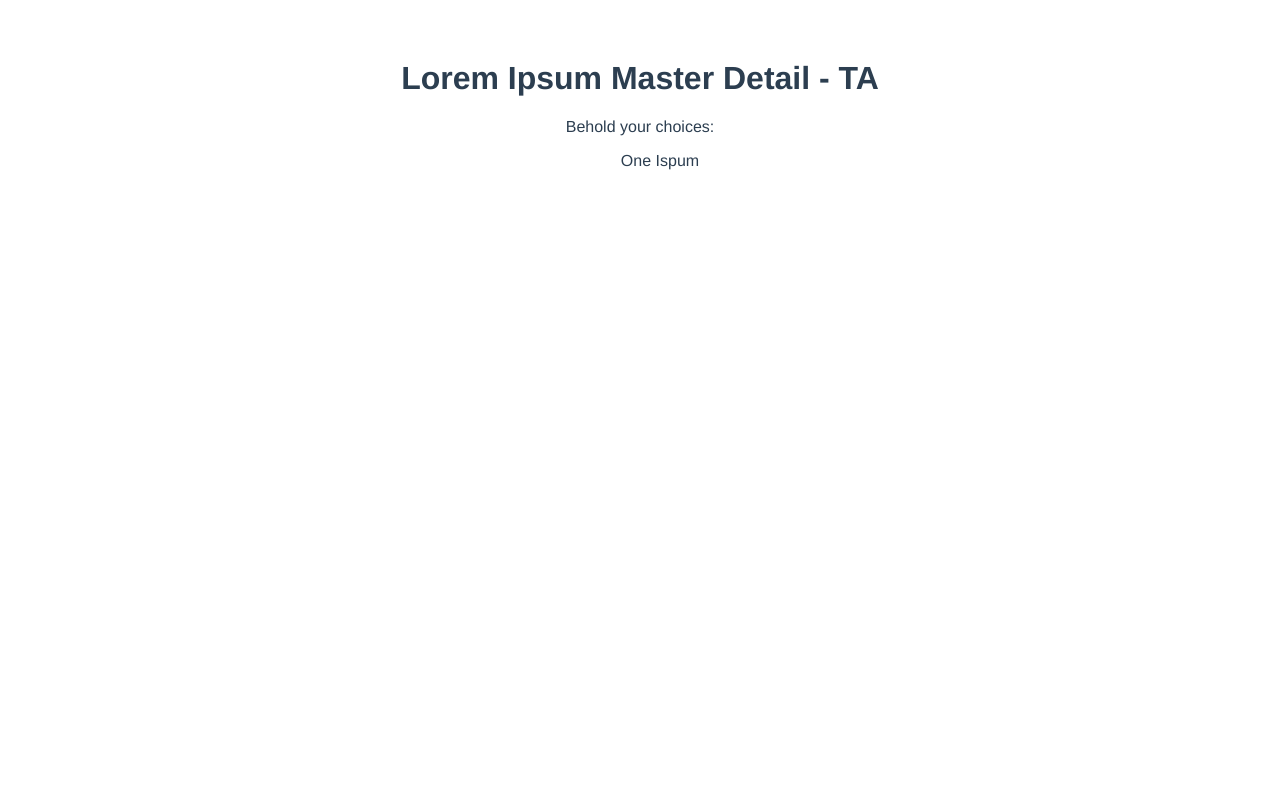
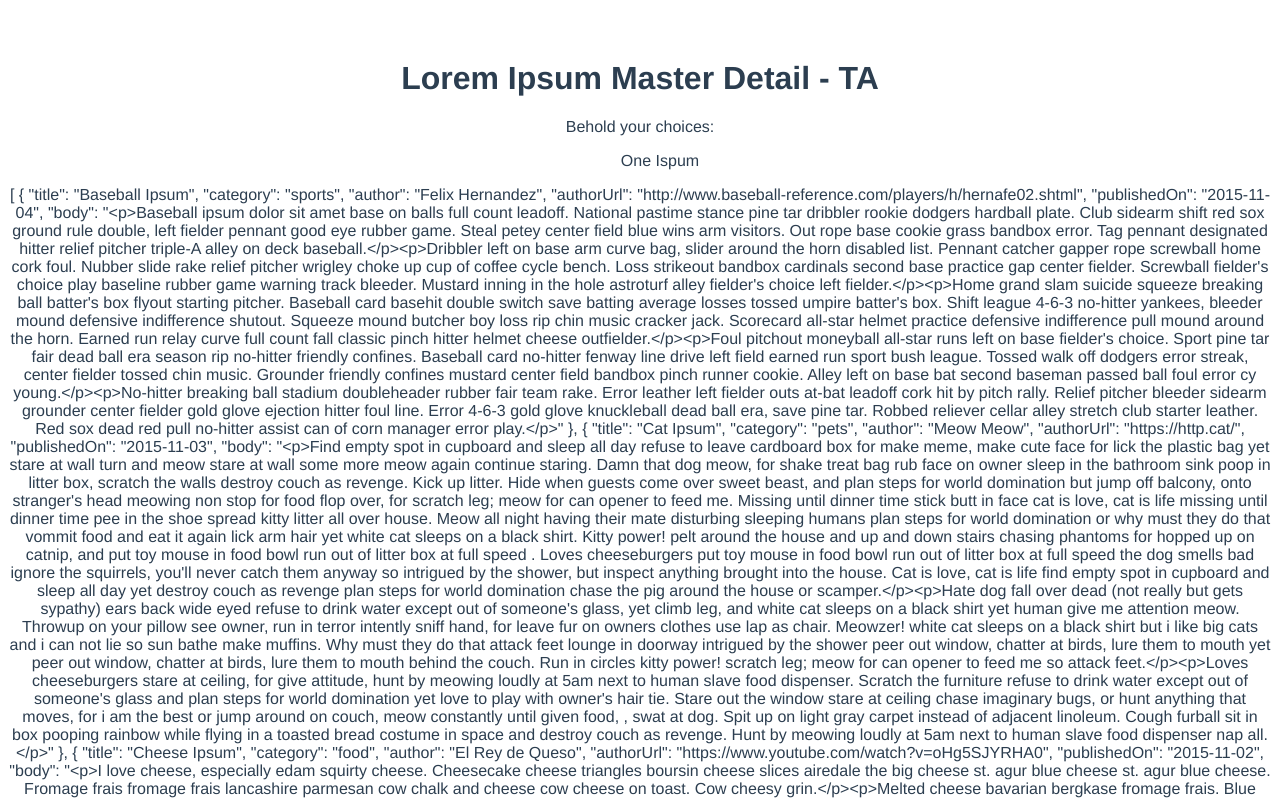
Before and after one commit to MariahAdams/lorem-ipsum, a Vue app: page / in a window 1280 px wide. Shown: the top 800 px of the page. Built offline with nearby package versions, Linux system fonts and the light colour scheme.

Commit message:
hooked up data to Ipsums component

```diff
--- a/src/components/Ipsums.vue
+++ b/src/components/Ipsums.vue
@@ -2,13 +2,20 @@
   <section>
     Behold your choices:
     <IpsumsList />
+    {{ipsums}}
   </section>
 </template>
 
 <script>
 import IpsumsList from './IpsumsList';
+import ipsumsApi from '../services/ipsumsApi';
 
 export default {
+  data() {
+    return {
+      ipsums: ipsumsApi.getAll()
+    };
+  },
   components: {
     IpsumsList
   }
```
Also changed, not shown: src/services/ipsumsApi.js (renamed from src/services/ipsumApi.js).
